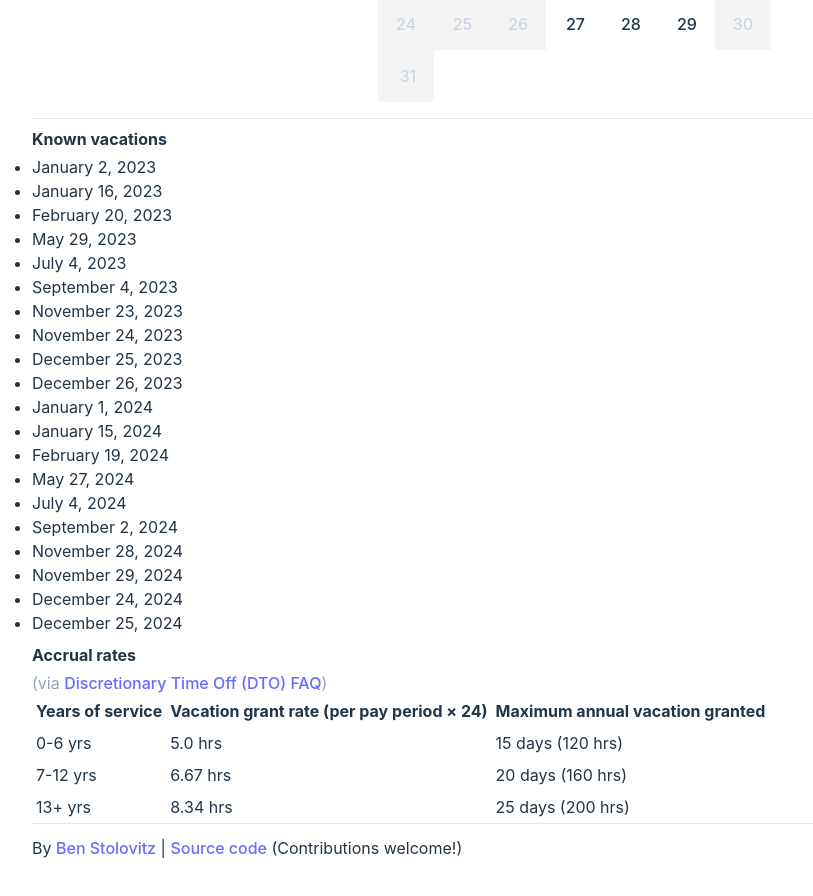
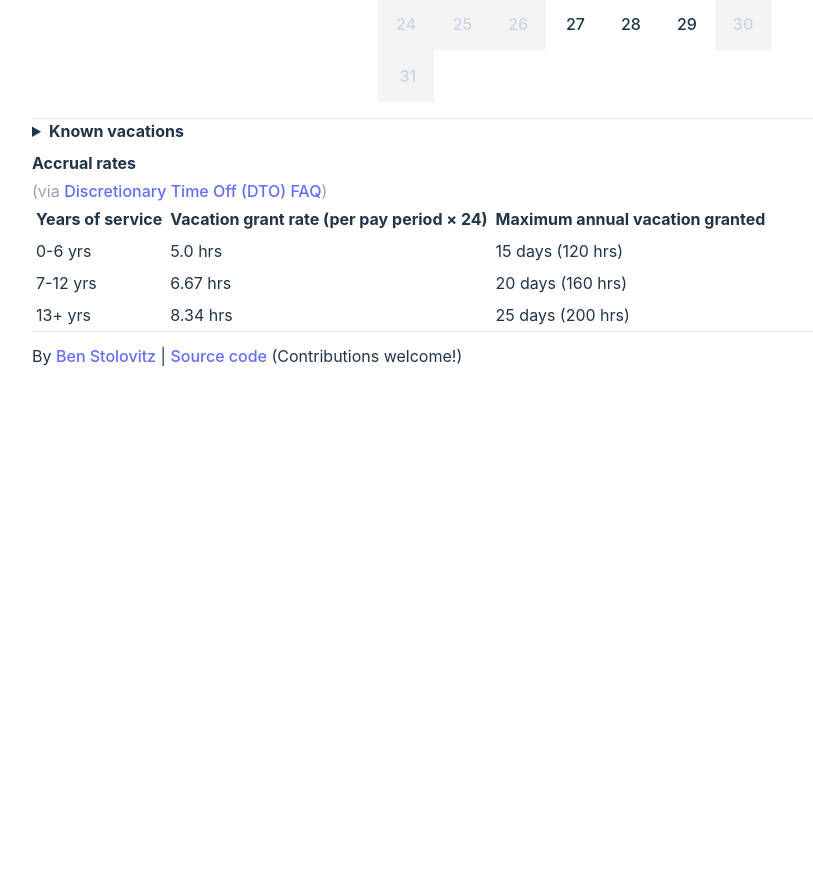
Before and after one commit to citelao/tar2d2, a React (Vite) app: page / in a window 1280 px wide. Shown: the part 4274-5170 px from the top of the page, without its empty margins (0-813 px from the left). After the commit the page ends 4686 px from the top, so only its background shows below. Built offline with nearby package versions, Linux system fonts and the light colour scheme.

Commit message:
details for holidays

```diff
--- a/src/App.tsx
+++ b/src/App.tsx
@@ -549,12 +549,14 @@ function App() {
 
       <hr />
 
-      <h2 className='font-bold'>Known vacations</h2>
-      <ul>
-        {known_holidays.map((d) => {
-          return <li>{d.format("MMMM D, YYYY")}</li>;
-        })}
-      </ul>
+      <details>
+        <summary className='font-bold'>Known vacations</summary>
+        <ul>
+          {known_holidays.map((d) => {
+            return <li>{d.format("MMMM D, YYYY")}</li>;
+          })}
+        </ul>
+      </details>
 
       <h2>Accrual rates</h2>
       <p className='text-slate-400'>(via <a href="https://microsoft.sharepoint.com/sites/HRweb/SitePages/FAQ_DTO.aspx">Discretionary Time Off (DTO) FAQ</a>)</p>
```
